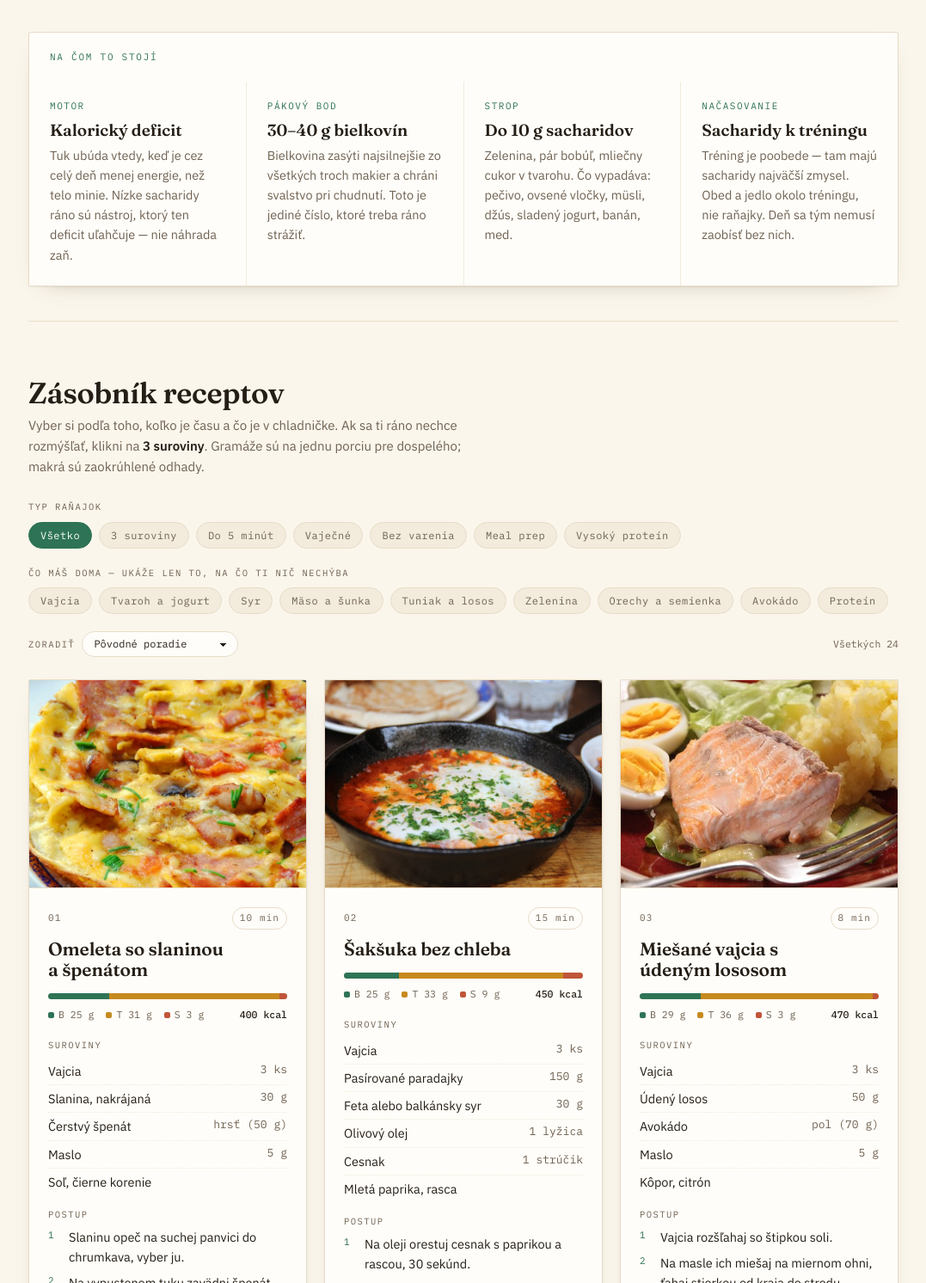
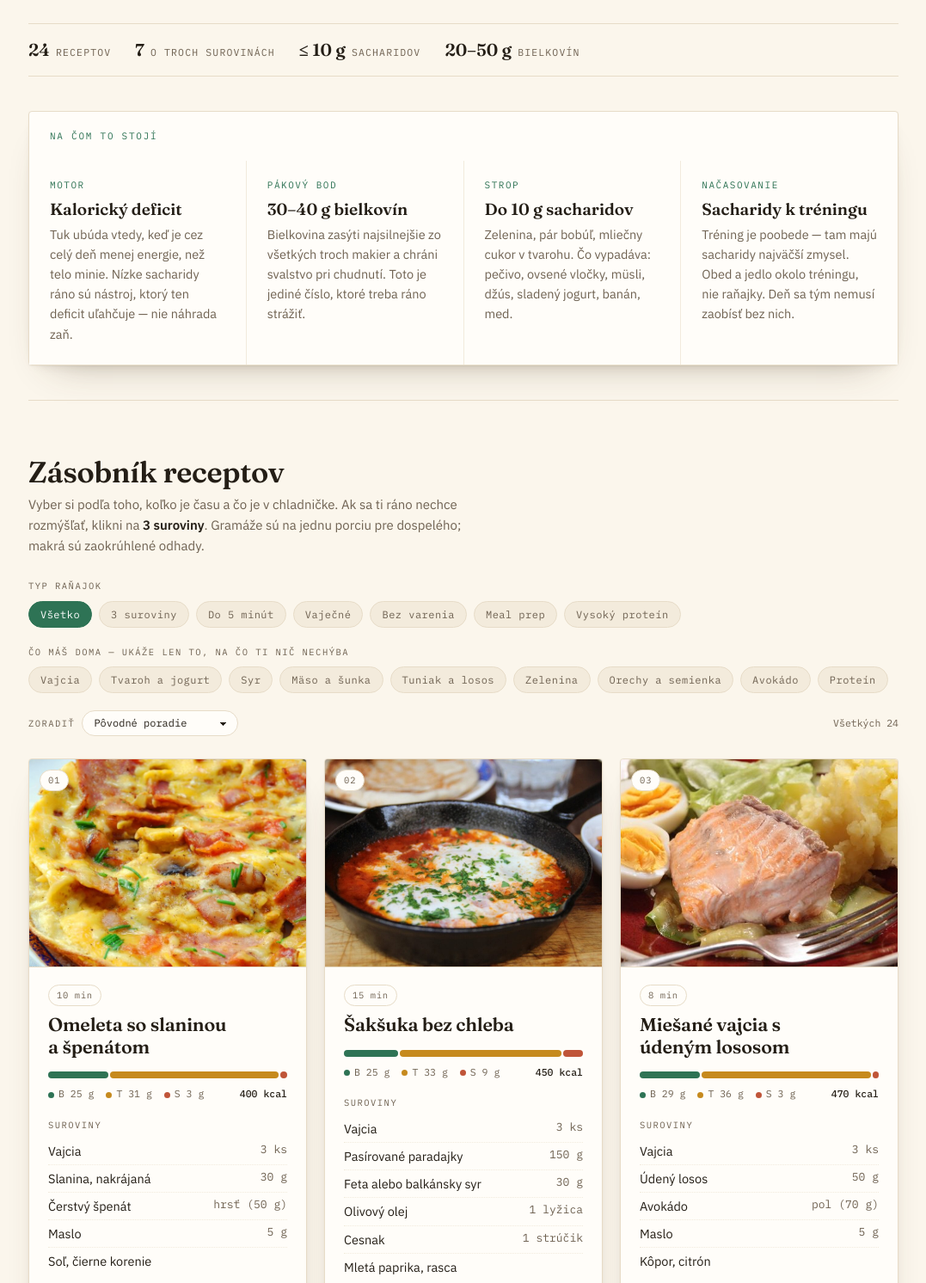
Before and after one commit to kristianmikolaj/ranajky, a plain HTML site: page index.html in a window 1280 px wide. Shown: the part 362-1854 px from the top of the page at 86% size, without its empty margins (101-1178 px from the left). Drawn offline with Linux system fonts and the light colour scheme.

Commit message:
krajsie karty

```diff
--- a/css/styl.css
+++ b/css/styl.css
@@ -12,7 +12,7 @@
   --on-accent:#FFFFFF;
   --chip:#F3EBDC;
   --glow:rgba(198,138,30,.16);
-    --shadow:0 1px 2px rgba(74,56,30,.06), 0 10px 26px -18px rgba(74,56,30,.4);
+  --shadow:0 1px 2px rgba(74,56,30,.05), 0 6px 14px -10px rgba(74,56,30,.22), 0 22px 44px -30px rgba(74,56,30,.45);
 }
 @media (prefers-color-scheme: dark){
   :root:not([data-theme="light"]){
@@ -29,7 +29,7 @@
     --on-accent:#141009;
     --chip:#2C2418;
     --glow:rgba(237,180,87,.11);
-      --shadow:0 1px 2px rgba(0,0,0,.45), 0 10px 28px -20px rgba(0,0,0,.85);
+    --shadow:0 1px 2px rgba(0,0,0,.4), 0 6px 14px -10px rgba(0,0,0,.5), 0 22px 44px -30px rgba(0,0,0,.9);
   }
 }
 :root[data-theme="dark"]{
@@ -46,7 +46,7 @@
   --on-accent:#141009;
   --chip:#2C2418;
   --glow:rgba(237,180,87,.11);
-    --shadow:0 1px 2px rgba(0,0,0,.45), 0 10px 28px -20px rgba(0,0,0,.85);
+  --shadow:0 1px 2px rgba(0,0,0,.4), 0 6px 14px -10px rgba(0,0,0,.5), 0 22px 44px -30px rgba(0,0,0,.9);
 }
 
 *{box-sizing:border-box}
@@ -132,7 +132,7 @@
 .dstatus{
   display:flex;flex-wrap:wrap;align-items:center;gap:12px;
   margin-top:22px;padding:14px 18px;font-size:14.5px;
-    border:1px solid var(--line);border-radius:2px;background:var(--surface);
+  border:1px solid var(--line);border-radius:4px;background:var(--surface);
 }
 .dstatus .sync{margin:0;margin-left:auto}
 h1,h2,h3{font-family:"Fraunces","Iowan Old Style",Georgia,serif;font-weight:600;text-wrap:balance;line-height:1.15;margin:0}
@@ -150,10 +150,24 @@
 .lede{max-width:62ch;margin-top:18px;color:var(--muted);font-size:17px}
 .lede strong{color:var(--ink);font-weight:600}
 
+/* tenký pás s číslami pod úvodným odstavcom */
+.facts{
+  display:flex;flex-wrap:wrap;gap:10px 28px;margin-top:30px;
+  padding:14px 0;border-top:1px solid var(--line);border-bottom:1px solid var(--line);
+}
+.fact{
+  font-family:"IBM Plex Mono",monospace;font-size:11.5px;letter-spacing:.1em;
+  text-transform:uppercase;color:var(--muted);display:flex;align-items:baseline;gap:7px;
+}
+.fact b{
+  font-family:"Fraunces",Georgia,serif;font-size:20px;font-weight:600;
+  letter-spacing:0;text-transform:none;color:var(--ink);font-variant-numeric:tabular-nums;
+}
+
 /* ---------- principle panel ---------- */
 .panel{
   margin-top:40px;background:var(--surface);border:1px solid var(--line);
-    border-radius:2px;box-shadow:var(--shadow);
+  border-radius:4px;box-shadow:var(--shadow);
 }
 .panel-head{
   padding:20px 24px 0;
@@ -224,12 +238,12 @@
 }
 .empty{
   border:1px dashed var(--line);padding:36px 24px;text-align:center;
-    color:var(--muted);font-size:14.5px;border-radius:2px;
+  color:var(--muted);font-size:14.5px;border-radius:4px;
 }
 
 /* ---------- prihlásenie ---------- */
 .auth{
-    border:1px solid var(--line);background:var(--surface);border-radius:2px;
+  border:1px solid var(--line);background:var(--surface);border-radius:4px;
   padding:20px 22px;box-shadow:var(--shadow);margin-top:26px;
 }
 .auth h3{font-size:18px;margin-bottom:5px}
@@ -270,7 +284,7 @@
 .navbtn:hover{border-color:var(--accent)}
 .stats{
   display:grid;grid-template-columns:repeat(auto-fit,minmax(160px,1fr));gap:1px;
-    background:var(--line);border:1px solid var(--line);border-radius:2px;
+  background:var(--line);border:1px solid var(--line);border-radius:4px;
   overflow:hidden;margin-bottom:20px;
 }
 .stat{background:var(--surface);padding:16px 18px}
@@ -287,7 +301,7 @@
 .stat .v .none{font-family:"IBM Plex Mono",monospace;font-size:19px;color:var(--muted)}
 .cal{
   display:grid;grid-template-columns:repeat(7,1fr);gap:1px;
-    background:var(--line);border:1px solid var(--line);border-radius:2px;overflow:hidden;
+  background:var(--line);border:1px solid var(--line);border-radius:4px;overflow:hidden;
 }
 .dow{
   background:var(--chip);padding:8px 6px;text-align:center;
@@ -315,7 +329,7 @@
 }
 .picker{
   margin-top:18px;border:1px solid var(--line);background:var(--surface);
-    padding:20px 22px;border-radius:2px;box-shadow:var(--shadow);
+  padding:20px 22px;border-radius:4px;box-shadow:var(--shadow);
 }
 .picker h3{font-size:18px;margin-bottom:13px}
 .picklist{display:flex;flex-wrap:wrap;gap:7px}
@@ -331,51 +345,80 @@
 /* ---------- cards ---------- */
 .grid{display:grid;grid-template-columns:repeat(auto-fill,minmax(320px,1fr));gap:20px}
 .card{
-    background:var(--surface);border:1px solid var(--line);border-radius:2px;
+  background:var(--surface);border:1px solid var(--line);border-radius:4px;
   box-shadow:var(--shadow);display:flex;flex-direction:column;overflow:hidden;
   transition:transform .18s ease,border-color .18s ease;
 }
 .card:hover{transform:translateY(-3px);border-color:var(--accent)}
-  .card-top{padding:22px 22px 0}
-  .card-idx{
-    font-family:"IBM Plex Mono",monospace;font-size:11px;color:var(--muted);
-    letter-spacing:.1em;display:flex;justify-content:space-between;align-items:center;
+.card-top{padding:20px 22px 0;display:flex;flex-direction:column;align-items:flex-start;gap:9px}
+.time{
+  font-family:"IBM Plex Mono",monospace;font-size:10.5px;letter-spacing:.06em;
+  padding:3px 9px;border:1px solid var(--line);border-radius:100px;color:var(--muted);
 }
-  .time{
-    font-family:"IBM Plex Mono",monospace;font-size:11px;padding:3px 8px;
-    border:1px solid var(--line);border-radius:100px;color:var(--muted);
-  }
-  .card h3{font-size:21px;margin:10px 0 0;letter-spacing:-.005em}
+.card h3{font-size:21.5px;letter-spacing:-.008em;line-height:1.2}
 
 /* fotorámik */
 .shot{
   position:relative;aspect-ratio:4/3;overflow:hidden;
   border-bottom:1px solid var(--line);
-    background:repeating-linear-gradient(135deg,var(--line-soft) 0 14px,var(--chip) 14px 28px);
-    display:flex;align-items:center;justify-content:center;
+  background:var(--line-soft);
+  display:flex;align-items:flex-end;
 }
-  .shot img{position:absolute;inset:0;width:100%;height:100%;object-fit:cover;display:block}
-  .shot-ph{display:flex;flex-direction:column;align-items:center;gap:7px;text-align:center;padding:0 16px}
-  .ph-lbl{
-    font-family:"IBM Plex Mono",monospace;font-size:10.5px;letter-spacing:.16em;
-    text-transform:uppercase;color:var(--muted);
+/* Obálka bez fotky nie je prázdne miesto, ale plocha vyladená podľa toho,
+   ktoré makro v recepte prevláda. Premennú --cover nastavuje recepty.js. */
+@supports (background: color-mix(in oklab, red 10%, white)){
+  .shot{
+    background:
+      radial-gradient(110% 85% at 12% 8%,
+        color-mix(in oklab, var(--cover) 30%, var(--surface)) 0%, transparent 62%),
+      linear-gradient(205deg,
+        color-mix(in oklab, var(--cover) 15%, var(--surface)) 0%, var(--surface) 72%);
   }
+}
+.shot img{
+  position:absolute;inset:0;width:100%;height:100%;object-fit:cover;display:block;
+  transition:transform .4s cubic-bezier(.2,.7,.2,1);
+}
+.card:hover .shot img{transform:scale(1.035)}
+/* číslo receptu drží nad fotkou aj nad farebnou obálkou */
+.ph-badge{
+  position:absolute;top:12px;left:12px;z-index:2;
+  font-family:"IBM Plex Mono",monospace;font-size:10.5px;letter-spacing:.08em;
+  padding:3px 9px;border-radius:100px;
+  background:var(--surface);color:var(--muted);border:1px solid var(--line);
+  font-variant-numeric:tabular-nums;
+}
+.shot-ph{
+  position:relative;display:flex;align-items:flex-end;justify-content:space-between;
+  gap:12px;width:100%;padding:16px 20px;
+}
+.ph-num{
+  font-family:"Fraunces",Georgia,serif;font-size:56px;font-weight:600;
+  line-height:.78;letter-spacing:-.02em;color:var(--muted);opacity:.45;
+  font-variant-numeric:tabular-nums;
+}
+@supports (color: color-mix(in oklab, red 10%, white)){
+  .ph-num{color:color-mix(in oklab, var(--cover) 62%, var(--muted));opacity:.6}
+}
+/* názov súboru je pracovná pomôcka — návštevníka nezaujíma, ukáž ho až pri prejdení */
 .ph-file{
-    font-family:"IBM Plex Mono",monospace;font-size:11.5px;color:var(--ink);
+  font-family:"IBM Plex Mono",monospace;font-size:11px;color:var(--muted);
   background:var(--surface);border:1px solid var(--line);
-    padding:4px 9px;border-radius:100px;word-break:break-all;
+  padding:3px 8px;border-radius:100px;white-space:nowrap;
+  opacity:0;transition:opacity .18s ease;
 }
+.card:hover .ph-file{opacity:.9}
 
 /* macros */
 .macros{padding:16px 22px 0}
-  .bar{display:flex;height:7px;border-radius:100px;overflow:hidden;background:var(--line-soft)}
-  .bar span{display:block;height:100%}
+.bar{display:flex;gap:2px;height:8px}
+.bar span{display:block;height:100%;border-radius:100px;min-width:3px}
 .legend{
   display:flex;gap:14px;flex-wrap:wrap;margin-top:9px;
   font-family:"IBM Plex Mono",monospace;font-size:11.5px;
   font-variant-numeric:tabular-nums;color:var(--muted);
 }
-  .legend i{display:inline-block;width:7px;height:7px;border-radius:2px;margin-right:5px;vertical-align:middle}
+.legend i{display:inline-block;width:7px;height:7px;border-radius:4px;margin-right:5px;vertical-align:middle}
 .kcal{margin-left:auto;color:var(--ink);font-weight:500}
 
 .card-body{padding:18px 22px 22px;display:flex;flex-direction:column;gap:14px;flex:1}
@@ -417,7 +460,7 @@
 }
 
 /* ---------- tables ---------- */
-  .tbl-wrap{overflow-x:auto;border:1px solid var(--line);background:var(--surface);border-radius:2px;box-shadow:var(--shadow)}
+.tbl-wrap{overflow-x:auto;border:1px solid var(--line);background:var(--surface);border-radius:4px;box-shadow:var(--shadow)}
 table{border-collapse:collapse;width:100%;min-width:520px}
 th,td{text-align:left;padding:12px 18px;border-bottom:1px solid var(--line-soft);font-size:14.5px;vertical-align:top}
 th{
@@ -430,7 +473,7 @@
 .no{color:var(--carb);font-weight:600}
 
 .cols{display:grid;grid-template-columns:repeat(auto-fit,minmax(280px,1fr));gap:20px;margin-top:26px}
-  .box{background:var(--surface);border:1px solid var(--line);padding:22px;border-radius:2px;box-shadow:var(--shadow)}
+.box{background:var(--surface);border:1px solid var(--line);padding:22px;border-radius:4px;box-shadow:var(--shadow)}
 .box h3{font-size:19px;margin-bottom:12px}
 .box ul li{font-size:14.5px;padding:5px 0;border-bottom:1px dotted var(--line-soft);color:var(--muted)}
 .box ul li:last-child{border-bottom:none}
--- a/index.html
+++ b/index.html
@@ -35,6 +35,13 @@
     <div class="eyebrow">Raňajkový zásobník · nízke sacharidy · chudnutie tuku</div>
     <h1>Raňajky s minimom sacharidov</h1>
     <p class="lede">Dvadsaťštyri raňajok — väčšina do pätnástich minút, sedem z nich má tri suroviny a nulový postup. Každá má <strong>najviac 10 g sacharidov</strong> a <strong>20 až 50 g bielkovín</strong> preto, že takéto raňajky držia sýtosť do obeda, a kto nemá o desiatej hlad, ten cez deň zje menej.</p>
+
+    <div class="facts">
+      <span class="fact"><b>24</b> receptov</span>
+      <span class="fact"><b>7</b> o troch surovinách</span>
+      <span class="fact"><b>≤ 10 g</b> sacharidov</span>
+      <span class="fact"><b>20–50 g</b> bielkovín</span>
+    </div>
 
     <div class="panel">
       <div class="panel-head">
--- a/js/recepty.js
+++ b/js/recepty.js
@@ -13,16 +13,22 @@ function card(r, i){
   const pk = r.p*4, fk = r.f*9, ck = r.c*4, tot = pk + fk + ck;
   const el = document.createElement('article');
   el.className = 'card';
+
+  // Kým recept nemá fotku, obálku karty ladíme podľa toho, ktoré makro
+  // v nej prevláda — bielkovinová raňajka je zelenkastá, tučná zlatá.
+  const dom = pk >= fk && pk >= ck ? '--protein' : (fk >= ck ? '--fat' : '--carb');
+  el.style.setProperty('--cover', `var(${dom})`);
   el.innerHTML = `
     <div class="shot">
       <div class="shot-ph">
-        <span class="ph-lbl">Sem príde foto</span>
+        <span class="ph-num">${String(i+1).padStart(2,'0')}</span>
         <span class="ph-file">img/${FOTO[i]}.jpg</span>
       </div>
       <img src="img/${FOTO[i]}.jpg" alt="${esc(r.name)}" loading="lazy">
+      <span class="ph-badge">${String(i+1).padStart(2,'0')}</span>
     </div>
     <div class="card-top">
-      <div class="card-idx"><span>${String(i+1).padStart(2,'0')}</span><span class="time">${esc(r.time)}</span></div>
+      <span class="time">${esc(r.time)}</span>
       <h3>${esc(r.name)}</h3>
     </div>
     <div class="macros">
```
Also changed, not shown: img/bryndzova-natierka.jpeg (deleted), img/saksuka.png (deleted), img/skyr-orechy.webp (deleted), img/tuniakovy-salat.jpeg (deleted), 1 other file. Lines whose indentation alone changed are shown as unchanged.
